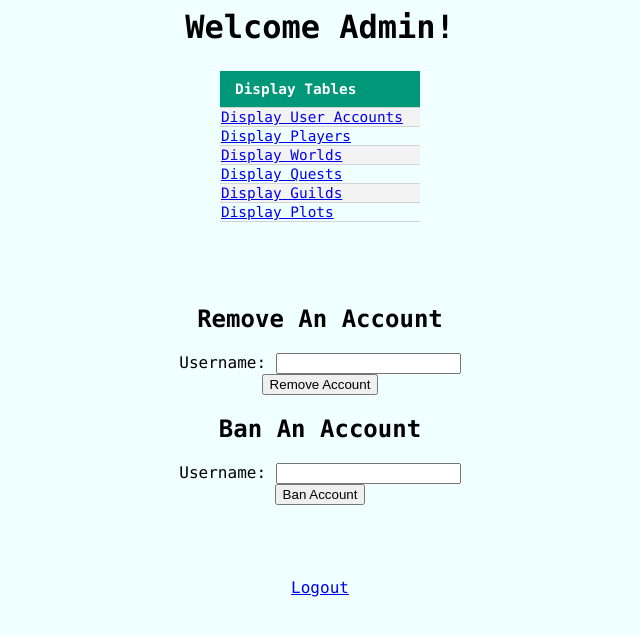
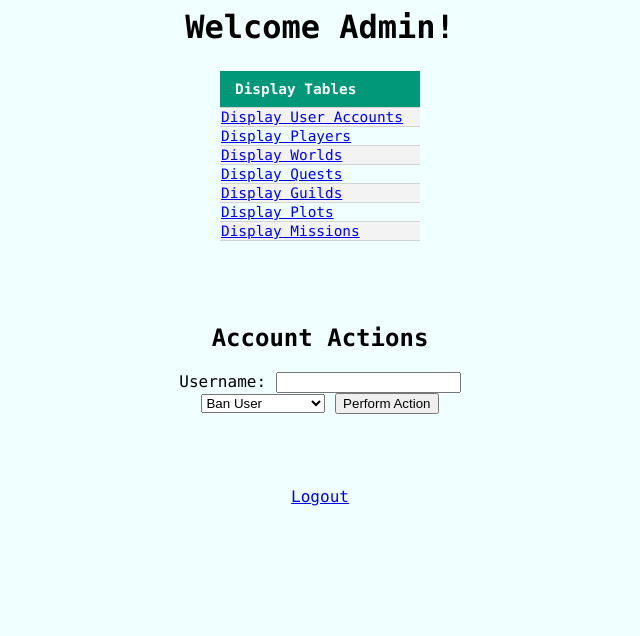
Before and after one commit to RiverRive/GuildQuest, a PHP site: page /adminHome.php in a window 1280 px wide. Shown: the top 636 px of the page, without its empty margins (320-960 px from the left). Run offline with PHP 8.4, Linux system fonts and the light colour scheme.

Commit message:
refactored admin form and added mission display

```diff
--- a/www/adminHome.php
+++ b/www/adminHome.php
@@ -28,25 +28,27 @@
 	<tr>
 		<td><a href = displayPlots.php>Display Plots</td>
 	</tr>
+	<tr>
+		<td><a href = displayMissions.php>Display Missions</td>
+	</tr>
 	</table>
 
 	<br>
 	<br>
 	<div>
-	<h2>Remove An Account</h2>
+	<h2>Account Actions</h2>
 
-	<form method="POST" action="removeAccount.php">
-		<label for="rmuser">Username:</label>
-		<input type="text" id="rmuser" name="rmuser"><br>
-		<input type="submit" id="removeAccount" value="Remove Account">
+	<form method="POST" action="adminActions.php">
+		<label for="user">Username:</label>
+		<input type="text" id="user" name="user"><br>
+		<select id="adminAction" name="adminAction">
+			<option value="banUser">Ban User</option>
+			<option value="unBanUser">Unban User</option>
+			<option value="removeUser">Remove Account</option>
+		</select>
+		<input type="submit" id="performAction" value="Perform Action">
 	</form>
 
-	<h2>Ban An Account</h2>
-	<form method="POST" action="banAccount.php">
-                <label for="banuser">Username:</label>
-                <input type="text" id=banuser" name="banuser"><br>
-                <input type="submit" id="banAccount" value="Ban Account">
-        </form>
 
 	</div>
 
--- a/www/guildQuestConfig.php
+++ b/www/guildQuestConfig.php
@@ -1,8 +1,8 @@
 <?php
 
 $host = "127.0.0.1";			// localhost
-$user = "root";				// username for MySQL
-$password = "";		// password for MySQL
+$user = "ryan";				// username for MySQL
+$password = "fariy67";			// password for MySQL
 $dbname = "GuildQuest";			// our database name
 $port = 3306				// default port for MySQL
 
```
Also changed, not shown: www/adminActions.php (added, +33 -0 lines), www/displayMissions.php (added, +69 -0 lines).
